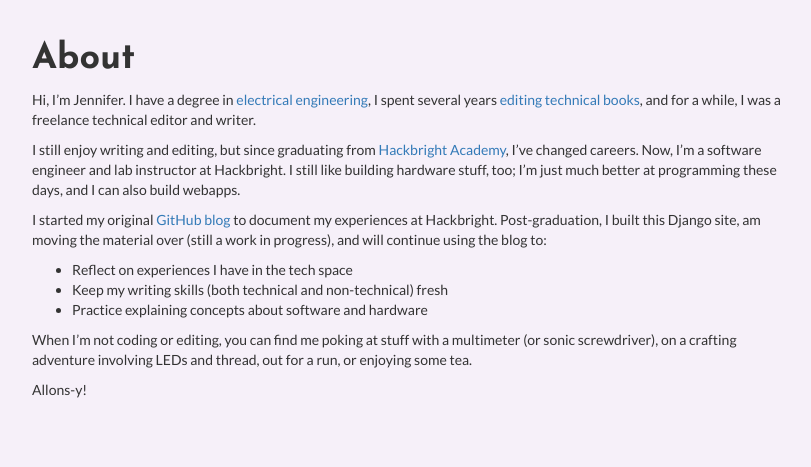
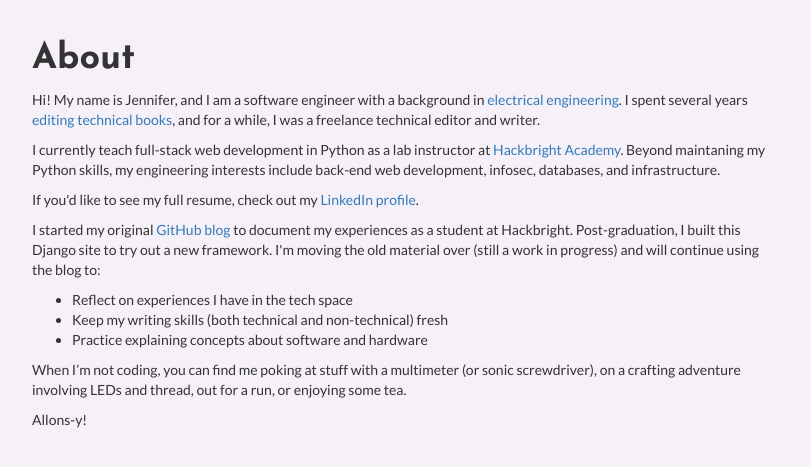
Before and after one commit to jgriffith23/blog-tutorial, a Django app: page /about in a window 1280 px wide. Shown: the part 112-579 px from the top of the page, without its empty margins (38-849 px from the left). Run offline with Django 3.2, Linux system fonts and the light colour scheme; some libraries are stand-ins or nearby versions.

Commit message:
update about

```diff
--- a/blog/templates/blog/about.html
+++ b/blog/templates/blog/about.html
@@ -5,25 +5,30 @@
     <h1>About</h1>
 
     <p>
-    Hi, I’m Jennifer. I have a degree in <a href="http://www.ece.ufl.edu/">
-    electrical engineering</a>, I spent several years
+    Hi! My name is Jennifer, and I am a software engineer with a background in
+    <a href="http://www.ece.ufl.edu/">electrical engineering</a>. I spent several years
     <a href="https://www.nostarch.com/">editing technical books</a>, and for
     a while, I was a freelance technical editor and writer.
     </p>
 
     <p>
-    I still enjoy writing and editing, but since graduating from <a href
-    ="https://hackbrightacademy.com/">Hackbright Academy</a>, I’ve changed
-    careers. Now, I’m a software engineer and lab instructor at Hackbright. I
-    still like building hardware stuff, too; I’m just much better at programming
-    these days, and I can also build webapps.
+    I currently teach full-stack web development in Python as a lab instructor at <a href
+    ="https://hackbrightacademy.com/">Hackbright Academy</a>. Beyond maintaning my Python
+    skills, my engineering interests include back-end web development, infosec, databases,
+    and infrastructure.
+    </p>
+
+    <p>
+    If you'd like to see my full resume, check out my <a href=https://www.linkedin.com/in/jgriffithdelgado/>
+    LinkedIn profile</a>.
     </p>
 
     <p>
     I started my original <a href="http://jgriffith23.github.io/">GitHub
-    blog</a> to document my experiences at Hackbright.
-    Post-graduation, I built this Django site, am moving the material over
-    (still a work in progress), and will continue using the blog to:
+    blog</a> to document my experiences as a student at Hackbright.
+    Post-graduation, I built this Django site to try out a new framework.
+    I'm moving the old material over (still a work in progress) and will
+    continue using the blog to:
     </p>
 
     <ul>
@@ -41,7 +46,7 @@
     </ul>
 
     <p>
-    When I’m not coding or editing, you can find me poking at stuff with a
+    When I’m not coding, you can find me poking at stuff with a
     multimeter (or sonic screwdriver), on a crafting adventure involving LEDs
     and thread, out for a run, or enjoying some tea.
     </p>
```
